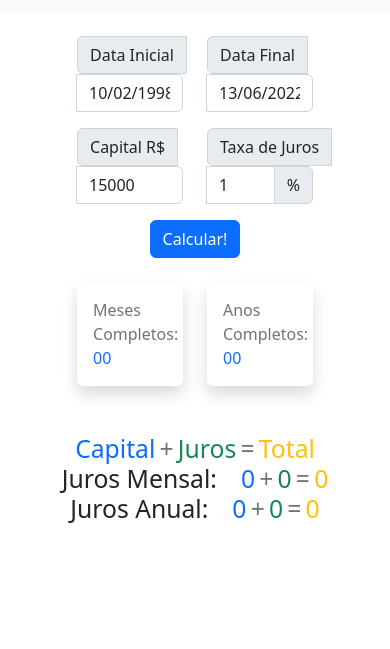
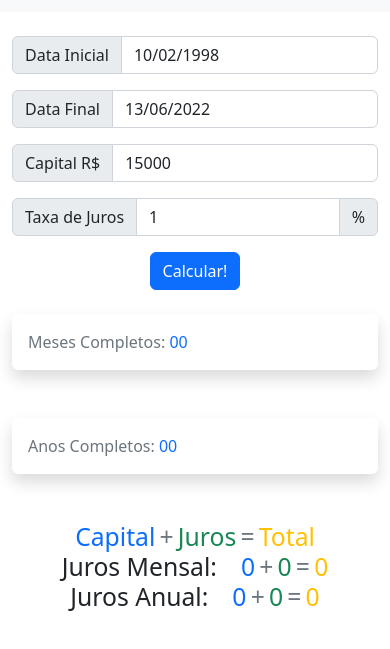
Before and after one commit to felipecadar/franfran, a plain HTML site: page index.html in a window 390 px wide. Shown: the part 45-694 px from the top of the page. Drawn offline with nearby package versions, Linux system fonts and the light colour scheme.

Commit message:
reponsive

```diff
--- a/index.html
+++ b/index.html
@@ -80,9 +80,9 @@
 
     <div class="container" style="max-width: 970px;">
 
-        <div class=" row justify-content-md-center ">
+        <div class=" row ">
             <div class=" col"></div>
-            <div class="col-4">
+            <div class="col-md-4">
 
                 <div class="input-group mb-3">
                     <span class="input-group-text">Data Inicial</span>
@@ -91,7 +91,7 @@
                 </div>
 
             </div>
-            <div class="col-4">
+            <div class="col-md-4">
 
                 <div class="input-group mb-3">
                     <span class="input-group-text">Data Final</span>
@@ -106,7 +106,7 @@
         <div class="row">
             <div class="col"></div>
 
-            <div class="col-4">
+            <div class="col-md-4">
                 <div class="input-group mb-3">
                     <span class="input-group-text">Capital R$</span>
                     <input id="capital" type="number" min="0.00" step="0.05" class="form-control" placeholder="00.00"
@@ -114,7 +114,7 @@
                 </div>
 
             </div>
-            <div class="col-4">
+            <div class="col-md-4">
 
                 <div class="input-group mb-3">
                     <span class="input-group-text">Taxa de Juros</span>
@@ -137,14 +137,14 @@
 
         <div class="row">
             <div class="col"></div>
-            <div class="col-4">
+            <div class="col-md-4">
                 <div class="shadow p-3 mb-5 bg-body rounded">
                     <spam class="text-secondary">Meses Completos:</spam>
                     <spam class="text-primary" id="meses">00</spam>
                 </div>
             </div>
 
-            <div class="col-4">
+            <div class="col-md-4">
                 <div class="shadow p-3 mb-5 bg-body rounded">
                     <spam class="text-secondary">Anos Completos:</spam>
                     <spam class="text-primary" id="anos">00</spam>
```
